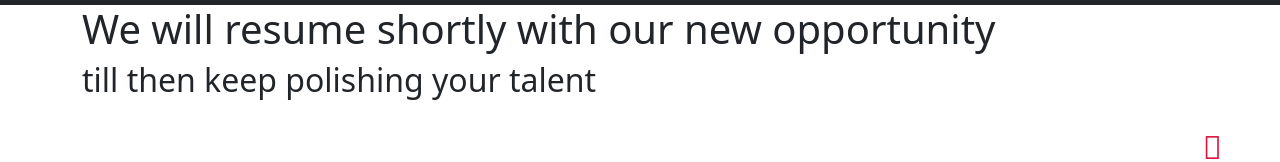
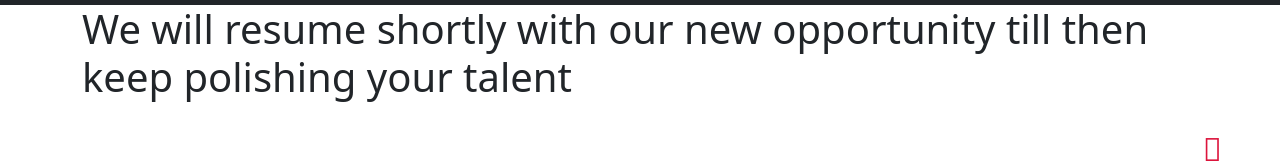
Before and after one commit to Amang1048/Cultural_sub_Council, a plain HTML site: page index.html in a window 1280 px wide. Shown: the part 61-223 px from the top of the page. Drawn offline with nearby package versions, Linux system fonts and the light colour scheme.

Commit message:
Update index.html

```diff
--- a/index.html
+++ b/index.html
@@ -22,8 +22,8 @@
       </nav>
 
     <div class="container">
-    <h1 class="heading">We will resume shortly with our new opportunity</h1>
-    <h2 class="heading">till then keep polishing your talent</h2>
+    <h1 class="heading text-align-center">We will resume shortly with our new opportunity till then keep polishing your talent</h1>
+
     </div>
 
 <!--     <div class="container-fluid text-center my-2">
```
